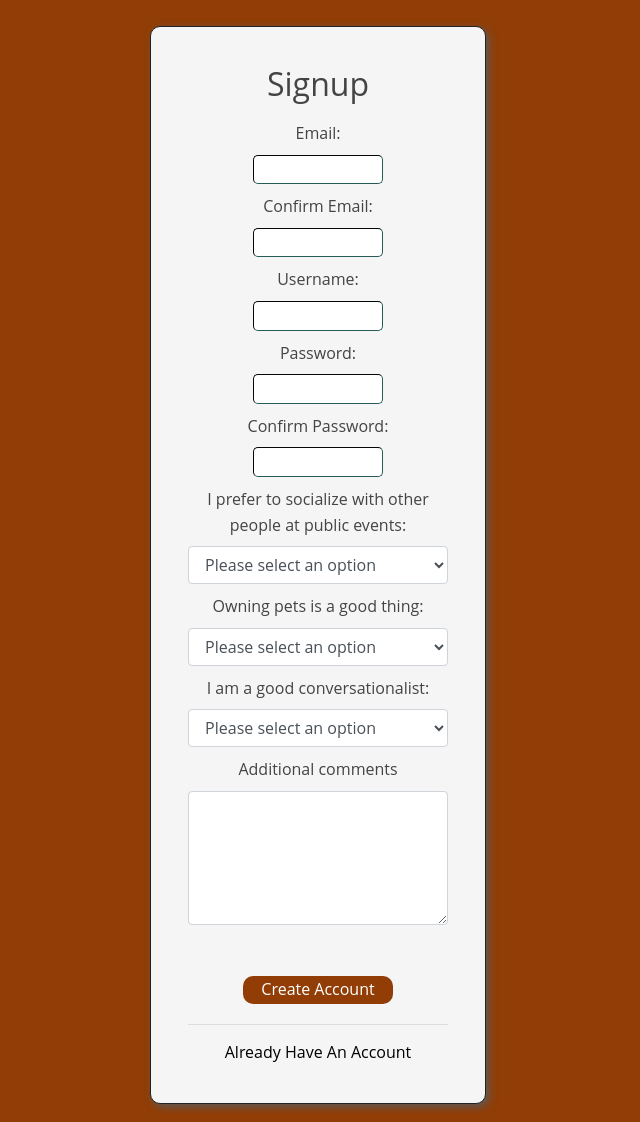
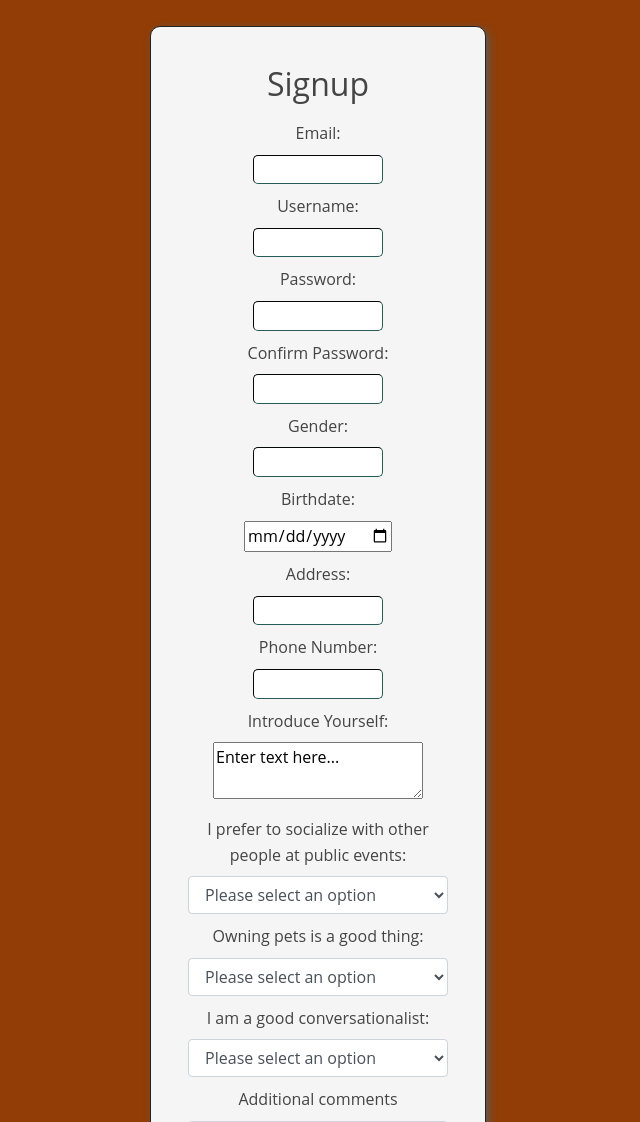
Before and after one commit to jorda079/CS370, a Flask app: page /signup in a window 1280 px wide. Shown: the part 132-1254 px from the top of the page, without its empty margins (322-962 px from the left). Run offline with Flask 3, Linux system fonts and the light colour scheme; some libraries are stand-ins or nearby versions.

Commit message:
Update signup.html
adding fields to the signup

```diff
--- a/templates/signup.html
+++ b/templates/signup.html
@@ -122,19 +122,6 @@
 					<span>Email required</span>
                     <br>
 				</div>
-				<label for="email2">Confirm Email:</label>
-				<br>
-				<input type="text" id="email2" class="text" name="email2">
-				<br>
-				<div id="email_empty" style="display:none;" class="error">
-					<span>Email required</span>
-                    <br>
-				</div>
-				<div id="email_match" style="display:none;" class="error">
-					<span>Emails do not match</span>
-                    <br>
-				</div>
-
 				<label for="username">Username:</label>
 				<br>
 				<input type="text" id="username" class="text" name="username">
@@ -151,7 +138,6 @@
                     <br>
 					<span>Password required</span>
 				</div>
-
 				<br>
 				<label for="password2"> Confirm Password:</label>
 				<br>
@@ -164,6 +150,45 @@
 				<div id="pass_match" style="display:none;" class="error">
 					<span>Passwords Don't Match</span>
                     <br>
+				</div>
+				<label for="Gender"> Gender:</label>
+				<br>
+				<input type="gender" id="gender" class="text" name="gender">
+				<div id="gender_empty" style="display:none;" class="error">
+					<br>
+					<span>Gender required</span>
+				</div>
+				<br>
+				<label for="Birthdate">Birthdate:</label>
+				<br>
+				<input type="date" id="birthdate" class="date" name="birthdate">
+				<div id="birthdate_empty" style="display:none;" class="error">
+					<br>
+					<span>Birthdate required</span>
+				</div>
+				<br>
+				<label for="Address">Address:</label>
+				<br>
+				<input type="address" id="address" class="text" name="address">
+				<div id="address_empty" style="display:none;" class="error">
+					<br>
+					<span>Address required</span>
+				</div>
+				<br>
+				<label for="phone number">Phone Number:</label>
+				<br>
+				<input type="phone number" id="phone number" class="text" name="phone number">
+				<div id="phone_empty" style="display:none;" class="error">
+					<br>
+					<span>Phone number required</span>
+				</div>
+				<br>
+				<label for="introduce">Introduce Yourself:</label>
+				<br>
+				<textarea id="introduce" class="textarea" name="introduce">Enter text here...</textarea>
+				<div id="introduce_empty" style="display:none;" class="error">
+					<br>
+					<span>Introduction required</span>
 				</div>
 				<label for="question1" class="form-label">I prefer to socialize with other people at public events:</label>
 			<select id="question1" name="question1" class="form-control" required>
```
